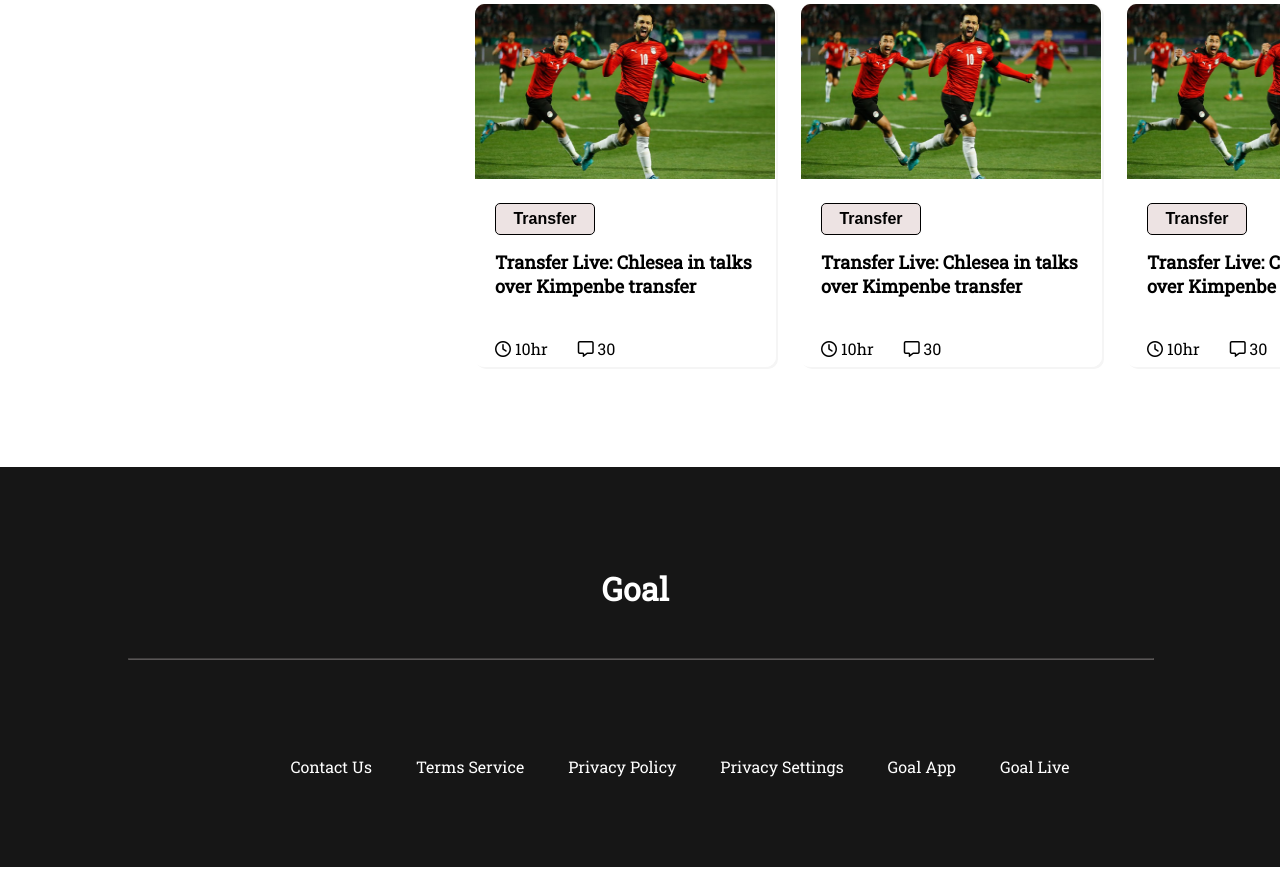
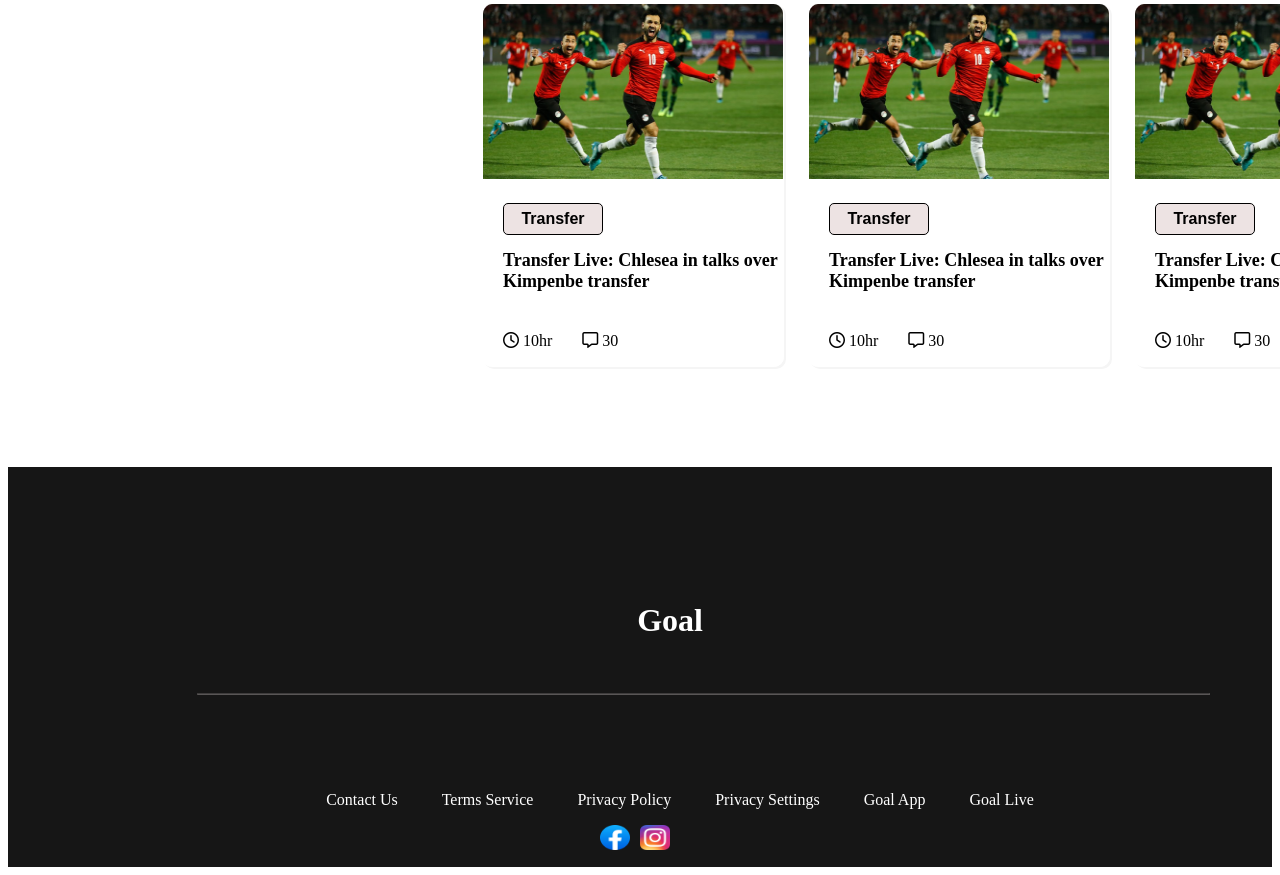
Before and after one commit to Sujonmia5/assignment-2, a plain HTML site: page index.html in a window 1280 px wide. Shown: the part 1599-2474 px from the top of the page. Drawn offline with Linux system fonts and the light colour scheme.

Commit message:
icon add

```diff
--- a/CSS/Style.css
+++ b/CSS/Style.css
@@ -1,5 +1,4 @@
-/* Google font import */
-@import url('https://fonts.googleapis.com/css2?family=Poppins:wght@500&family=Roboto+Slab&display=swap');
+* Google font import */ @import url('https://fonts.googleapis.com/css2?family=Poppins:wght@500&family=Roboto+Slab&display=swap');
 
 body {
     color: white;
@@ -24,6 +23,7 @@
     width: 500px;
     padding-top: 40px;
     padding-left: 100px;
+    color: white;
 }
 
 .head h1 {
@@ -156,6 +156,7 @@
 }
 
 .Goal h1 {
+    color: white;
     Width: 95px;
     Height: 60px;
     padding-top: 100px;
@@ -188,6 +189,31 @@
     text-decoration: none;
     color: white;
     display: inline-block;
+}
+
+.icon a img {
+    width: 30px;
+    height: 25px;
+    text-align: center;
+}
+
+.icon a {
+    text-align: center;
+}
+
+.icon {
+    width: 150px;
+    display: flex;
+    flex-direction: row;
+    justify-content: center;
+    gap: 10px;
+}
+
+footer {
+    display: flex;
+    flex-direction: column;
+    justify-content: center;
+    align-items: center;
 }
 
 @media only screen and (max-width:576px) {
@@ -323,3 +349,5 @@
         display: block;
     }
 }
+
+@media screen and (min-width: 577px) {}
--- a/index.html
+++ b/index.html
@@ -138,6 +138,13 @@
                 <li><a href="#">Goal Live</a></li>
             </ul>
         </div>
+        <div class="icon">
+            <a href="https://web.facebook.com/Sujon.web.developer/" target="main"> <img
+                    src="assets/2021_Facebook_icon.svg.png"></a>
+            <a href="https://www.instagram.com/mdsujonmia245/" target="main"> <img src="assets/Instagram_icon.png.webp"
+                    alt=""></a>
+            <a href=""></a>
+        </div>
     </footer>
 </body>
 
```
Also changed, not shown: assets/2021_Facebook_icon.svg.png (added), assets/Instagram_icon.png.webp (added), assets/linkedin-logo.png (added).
